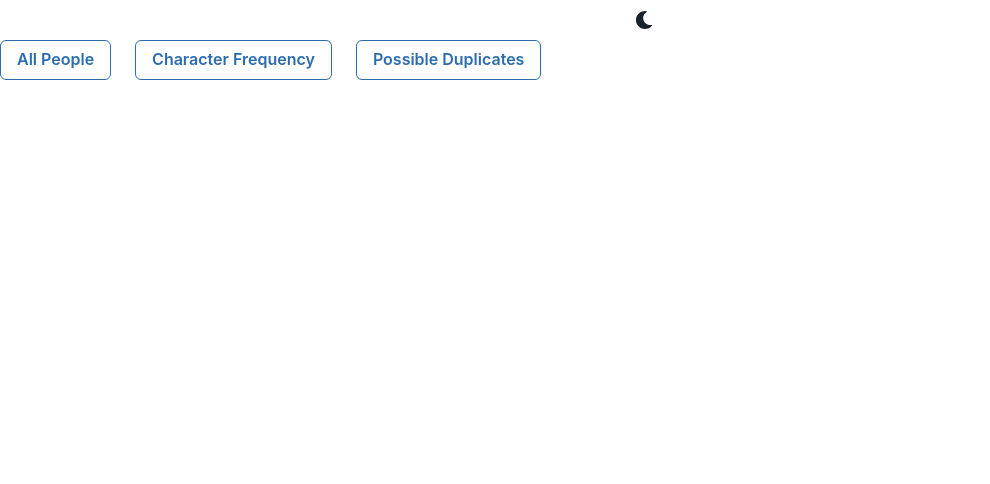
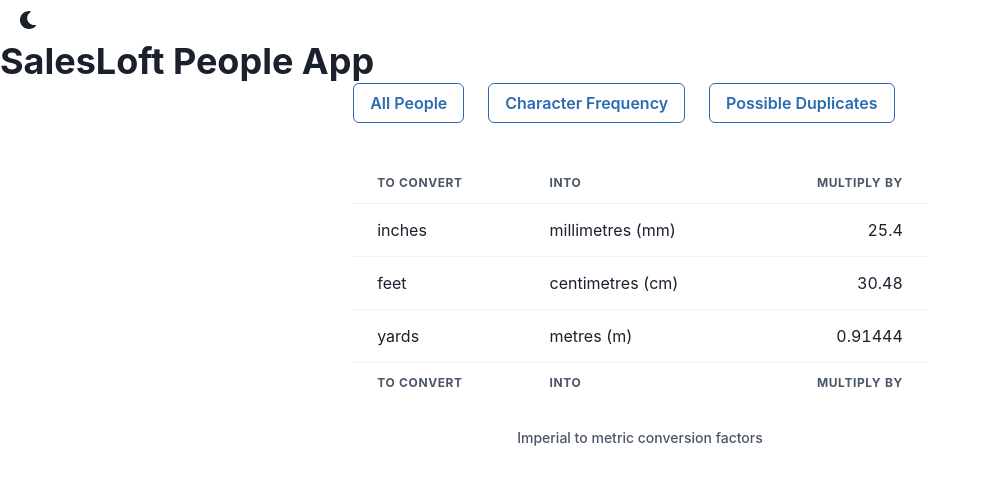
Before and after one commit to CraigRodrigues/salesloft-people, a React (Create React App) app in the folder front-end/: page / in a window 1280 px wide. Shown: the top 484 px of the page, without its empty margins (0-990 px from the left). Built offline with nearby package versions, Linux system fonts and the light colour scheme; no server answers.

Commit message:
Add table and useEffect

```diff
--- a/front-end/src/App.js
+++ b/front-end/src/App.js
@@ -1,27 +1,56 @@
 import React, { useState, useEffect } from 'react';
+import axios from 'axios';
 import {
   theme,
   ChakraProvider,
-  Box,
-  Grid,
+  Center,
+  Container,
+  Heading,
+  SimpleGrid,
   ButtonGroup,
   Button,
-  Table
+  Table,
+  Thead,
+  Tbody,
+  Tfoot,
+  Tr,
+  Th,
+  Td,
+  TableCaption,
 } from '@chakra-ui/react';
 import { ColorModeSwitcher } from './ColorModeSwitcher';
 
 function App() {
-  const [dataType, setDataType] = useState('all');
+
+  const [dataType, setDataType] = useState('people');
+  const [people, setPeople] = useState([]);
+  const [frequency, setFrequency] = useState([]);
+  const [duplicates, setduplicates] = useState([]);
 
   useEffect(() => {
-    console.log(dataType);
+    const CancelToken = axios.CancelToken;
+    const source = CancelToken.source();
+
+    const fetchData = async (type) => {
+      const result = await axios.get(`http://localhost:8080/${type}.json`, { cancelToken: source.token });
+      console.log(result);
+      setPeople(result.data);
+    };
+
+    fetchData(dataType);
+
+    return () => {
+      source.cancel('Operation cancelled');
+    }
   }, [dataType]);
 
   return (
     <ChakraProvider theme={theme}>
-      <Box textAlign="center" fontSize="xl">
       <ColorModeSwitcher justifySelf="flex-end" />
-        <Grid minH="100vh" templateRow="repeat(2, 1fr)">
+      <Heading as="h1">SalesLoft People App</Heading>
+      <Center>
+        <Container>
+          <SimpleGrid rows={2} spacing={10}>
             <ButtonGroup varient="outline" spacing="6" align="center">
               <Button colorScheme="blue" variant="outline" onClick={() => setDataType('all')}>
                 All People
@@ -33,9 +62,43 @@
                 Possible Duplicates
               </Button>
             </ButtonGroup>
-          <Table></Table>
-        </Grid>
-      </Box>
+            <Table variant="simple" size="md">
+              <TableCaption>Imperial to metric conversion factors</TableCaption>
+              <Thead>
+                <Tr>
+                  <Th>To convert</Th>
+                  <Th>into</Th>
+                  <Th isNumeric>multiply by</Th>
+                </Tr>
+              </Thead>
+              <Tbody>
+                <Tr>
+                  <Td>inches</Td>
+                  <Td>millimetres (mm)</Td>
+                  <Td isNumeric>25.4</Td>
+                </Tr>
+                <Tr>
+                  <Td>feet</Td>
+                  <Td>centimetres (cm)</Td>
+                  <Td isNumeric>30.48</Td>
+                </Tr>
+                <Tr>
+                  <Td>yards</Td>
+                  <Td>metres (m)</Td>
+                  <Td isNumeric>0.91444</Td>
+                </Tr>
+              </Tbody>
+              <Tfoot>
+                <Tr>
+                  <Th>To convert</Th>
+                  <Th>into</Th>
+                  <Th isNumeric>multiply by</Th>
+                </Tr>
+              </Tfoot>
+            </Table>
+          </SimpleGrid>
+        </Container>
+      </Center>
     </ChakraProvider>
   );
 }
```
Lines whose indentation alone changed are shown as unchanged.
